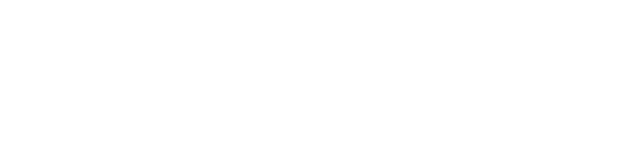
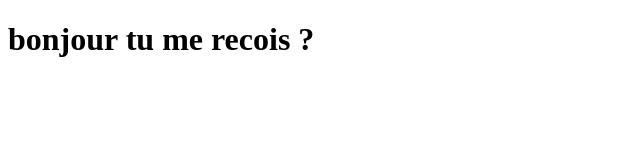
Before and after one commit to xexee/Repository1, a plain HTML site: page index.html in a window 1280 px wide. Shown: the whole page, without its empty margins (0-640 px from the left). Drawn offline with Linux system fonts and the light colour scheme.

Commit message:
xelina 2
ajouter le H1

```diff
--- a/index.html
+++ b/index.html
@@ -4,6 +4,7 @@
     <meta charset="UTF-8">
     <meta name="viewport" content="width=device-width, initial-scale=1.0">
     <title>hello Ulysse</title>
+    <h1>bonjour tu me recois ? </h1>
 </head>
 <body>
 
```
